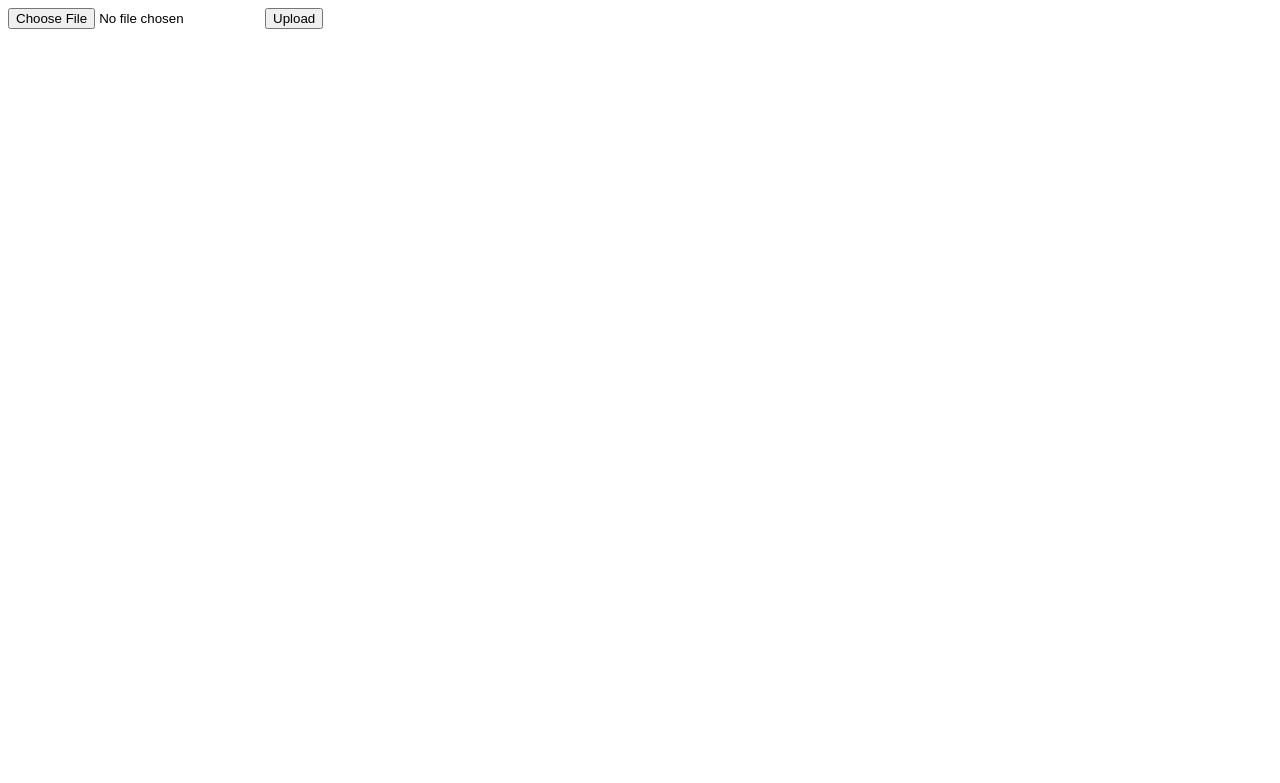
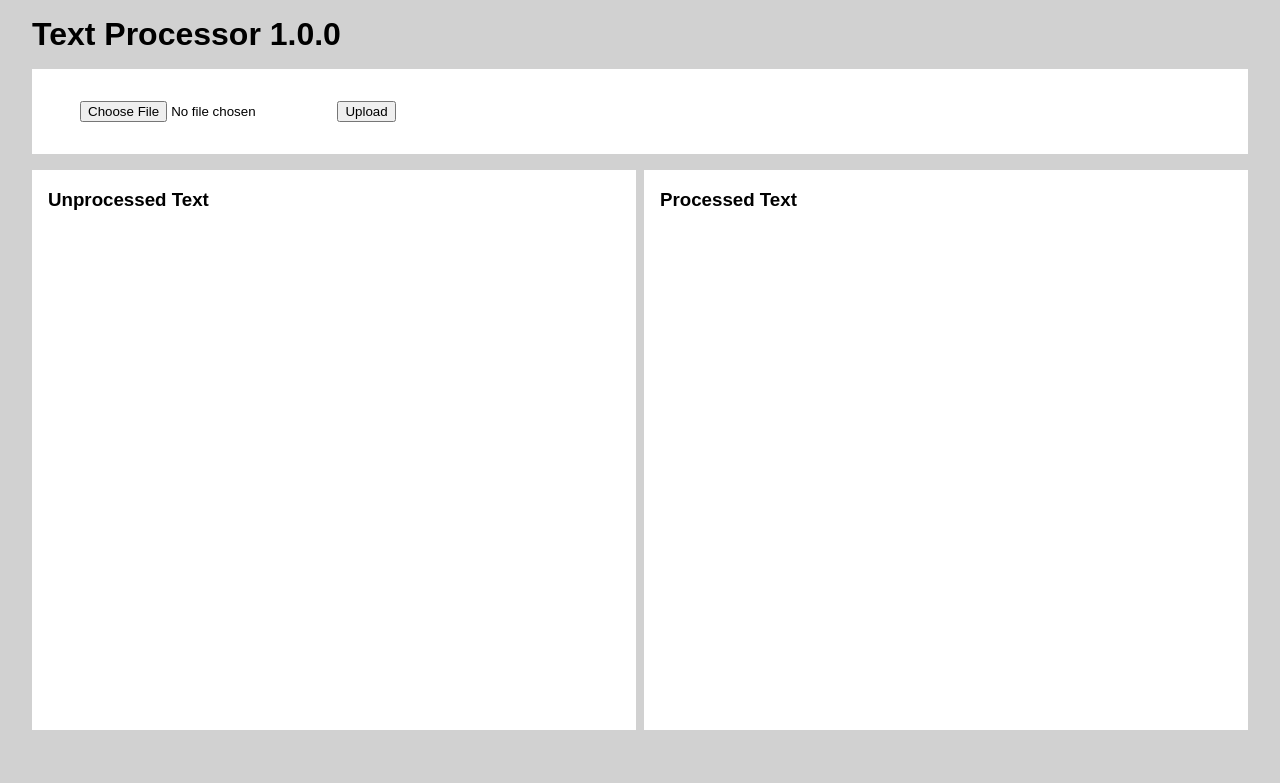
Before and after one commit to Ayen19/repeat-line-remover, a Django app: page / in a window 1280 px wide. Before the commit the part shown is almost empty. Shown: the top 783 px of the page. Run offline with Django 3.2, Linux system fonts and the light colour scheme.

Commit message:
develop ui

```diff
--- a/duplicate_line_remover/templates/duplicate_line_remover/simple_upload.html
+++ b/duplicate_line_remover/templates/duplicate_line_remover/simple_upload.html
@@ -1,3 +1,53 @@
+<!DOCTYPE html>
+<html lang="en">
+	<head>
+		<meta charset="UTF-8" />
+		<meta http-equiv="X-UA-Compatible" content="IE=edge" />
+		<meta name="viewport" content="width=device-width, initial-scale=1.0" />
+		<title>Text Processor</title>
+		<style>
+			body {
+				background-color: rgb(209, 209, 209);
+				font-family: Arial, Helvetica, sans-serif;
+				display: flex;
+				justify-content: center;
+				justify-items: center;
+				flex-direction: column;
+				margin: 0 auto;
+				width: 100%;
+			}
+			h1 {
+				margin: 1rem 2rem;
+			}
+			.file-upload-box {
+				background-color: white;
+				padding: 2rem 3rem;
+				margin: 0 2rem;
+			}
+			.visualize-text-diff {
+				display: flex;
+				justify-content: space-between;
+				margin: 0.5rem 2rem;
+			}
+			.unprocessed-text {
+				background-color: white;
+				width: 50%;
+				margin: 0.5rem 0rem 0.5rem 0rem;
+				padding: 0rem 1rem;
+				height: 70vh;
+			}
+			.processed-text {
+				background-color: white;
+				width: 50%;
+				margin: 0.5rem 0rem 0.5rem 0.5rem;
+				padding: 0rem 1rem;
+				height: 70vh;
+			}
+		</style>
+	</head>
+	<body>
+		<h1>Text Processor 1.0.0</h1>
+		<div class="file-upload-box">
 			<form method="post" enctype="multipart/form-data">
 				{% csrf_token %}
 				<input type="file" name="myfile" />
@@ -10,3 +60,14 @@
 				<a href="{{ uploaded_file_url }}">{{ uploaded_file_url }}</a>
 			</p>
 			{% endif %}
+		</div>
+		<div class="visualize-text-diff">
+			<div class="unprocessed-text">
+				<h3>Unprocessed Text</h3>
+			</div>
+			<div class="processed-text">
+				<h3>Processed Text</h3>
+			</div>
+		</div>
+	</body>
+</html>
```
Lines whose indentation alone changed are shown as unchanged.
